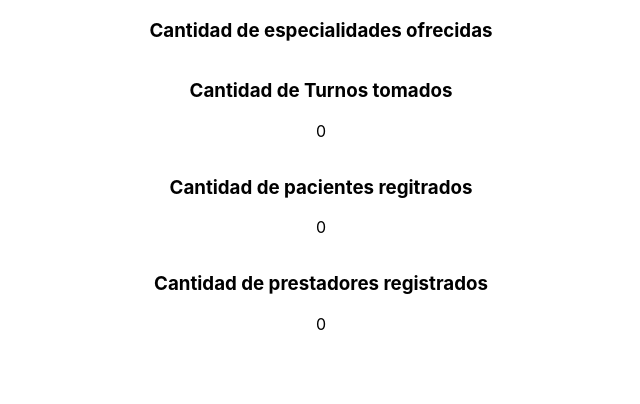
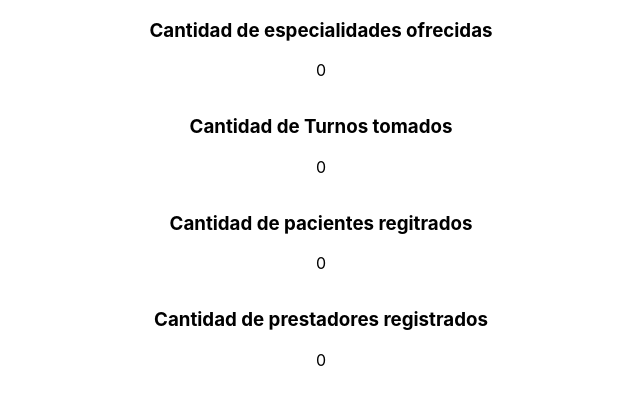
Before and after one commit to GeorgessDavid/frontcmd, a React (Create React App) app: page / in a window 1280 px wide. Shown: the top 404 px of the page, without its empty margins (319-959 px from the left). Built offline with nearby package versions, Linux system fonts and the light colour scheme; no server answers.

Commit message:
fix dashboard

```diff
--- a/src/components/especialidades/Especialidades.jsx
+++ b/src/components/especialidades/Especialidades.jsx
@@ -16,7 +16,7 @@ const Especialidades = () => {
 
         <div className="ventana">
             <h3>Cantidad de especialidades ofrecidas</h3>
-            <p>{data.total}</p>
+            <p>{data.length}</p>
         </div>
     );
 
```
